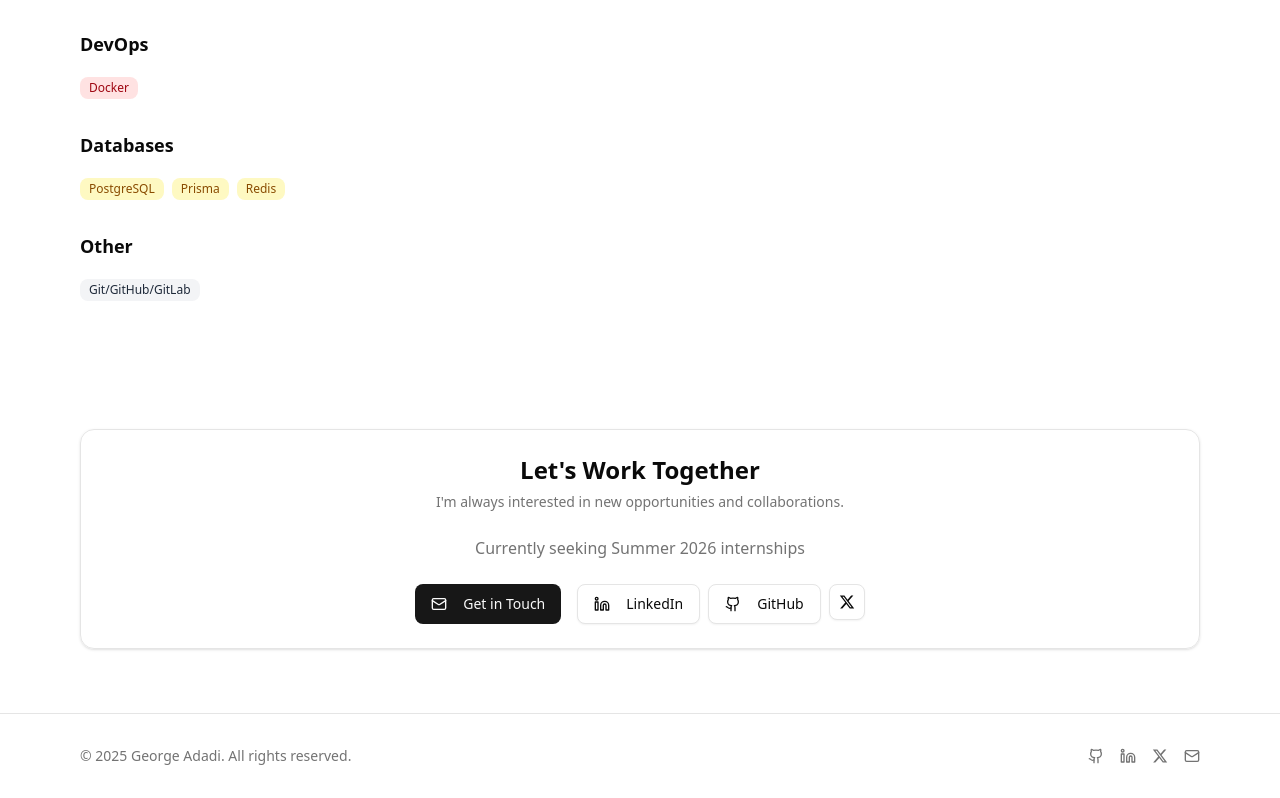
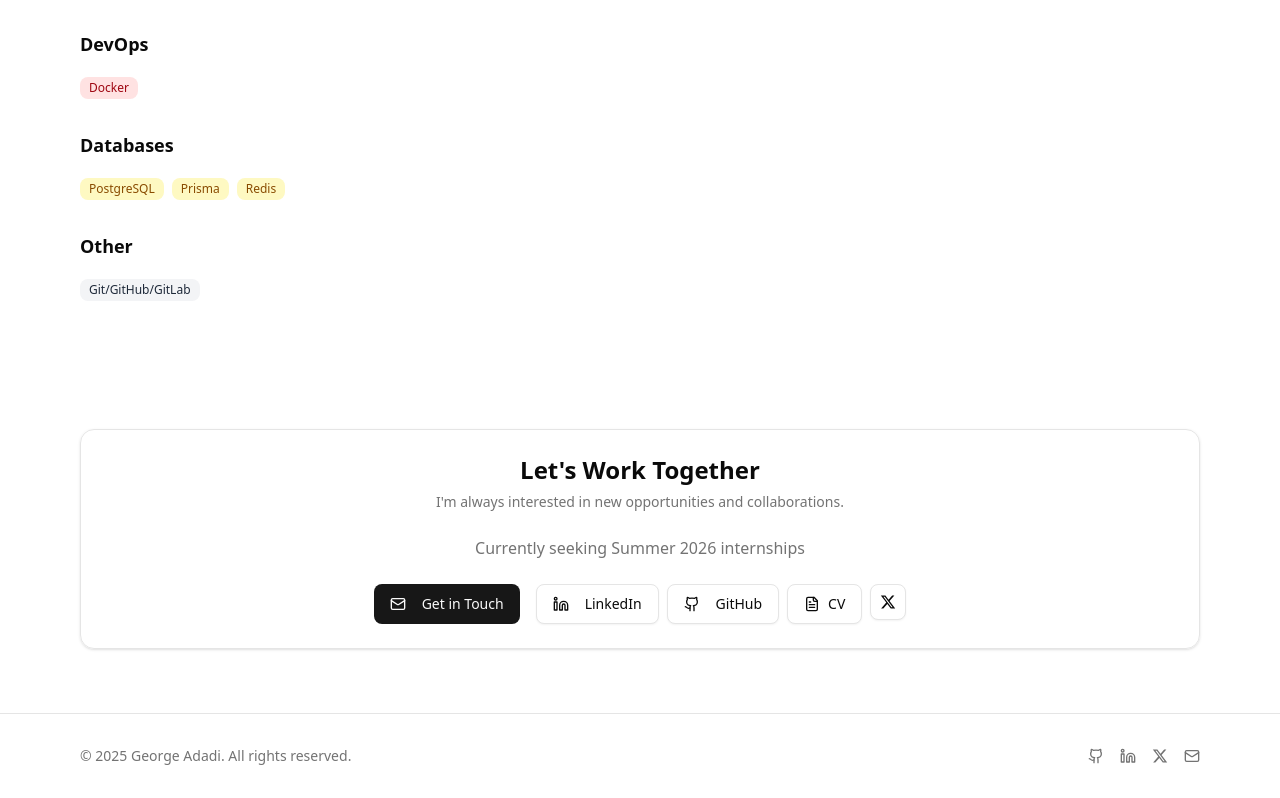
Before and after one commit to georgeadadii/personal-website, a Next.js app: page / in a window 1280 px wide. Shown: the part 2781-3579 px from the top of the page. Built offline with nearby package versions, Linux system fonts and the light colour scheme.

Commit message:
Added CV button to contact card

```diff
--- a/src/components/contact-cta.tsx
+++ b/src/components/contact-cta.tsx
@@ -9,7 +9,7 @@ import {
   CardTitle,
 } from '@/components/ui/card'
 import { Button } from '@/components/ui/button'
-import { Mail, Github, Linkedin } from 'lucide-react'
+import { Mail, Github, Linkedin, FileText } from 'lucide-react'
 import { FaXTwitter } from 'react-icons/fa6'
 import { SITE } from '@/data/site'
 
@@ -63,6 +63,20 @@ export default function ContactCta() {
                   GitHub
                 </a>
               </Button>
+              <Button variant="outline" size="lg" asChild>
+                <a
+                  href="/George-Adadi-CV.pdf"
+                  target="_blank"
+                  rel="noopener noreferrer"
+                  download
+                  className="inline-flex items-center"
+                  aria-label="Download CV"
+                  title="Download CV"
+                >
+                  <FileText className="h-5 w-5 shrink-0" />
+                  CV
+                </a>
+              </Button>
               <Button variant="outline" size="icon" asChild>
                 <a href={SITE.x} target="_blank" rel="noopener noreferrer">
                   <FaXTwitter className="h-4 w-4" />
```
